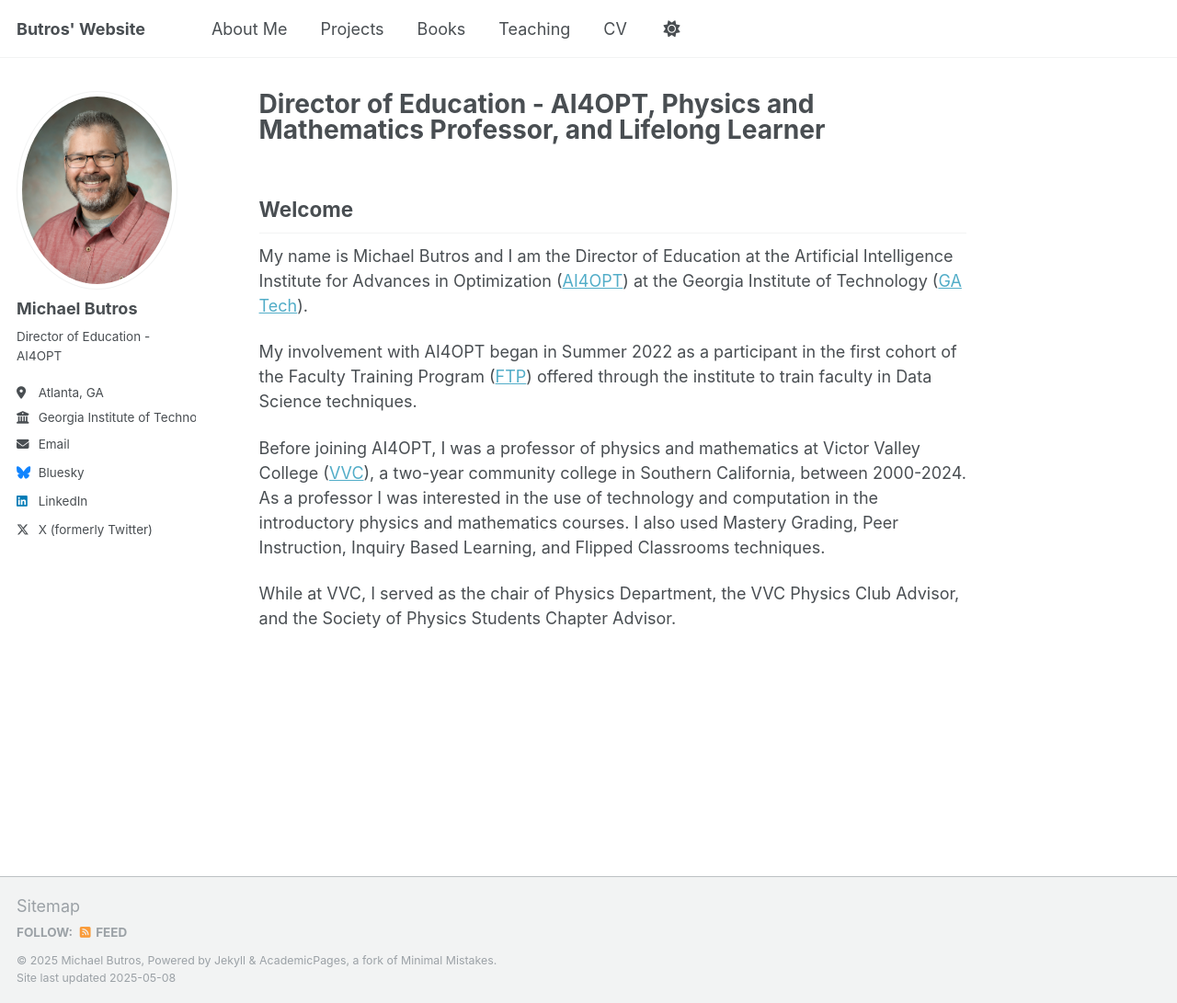
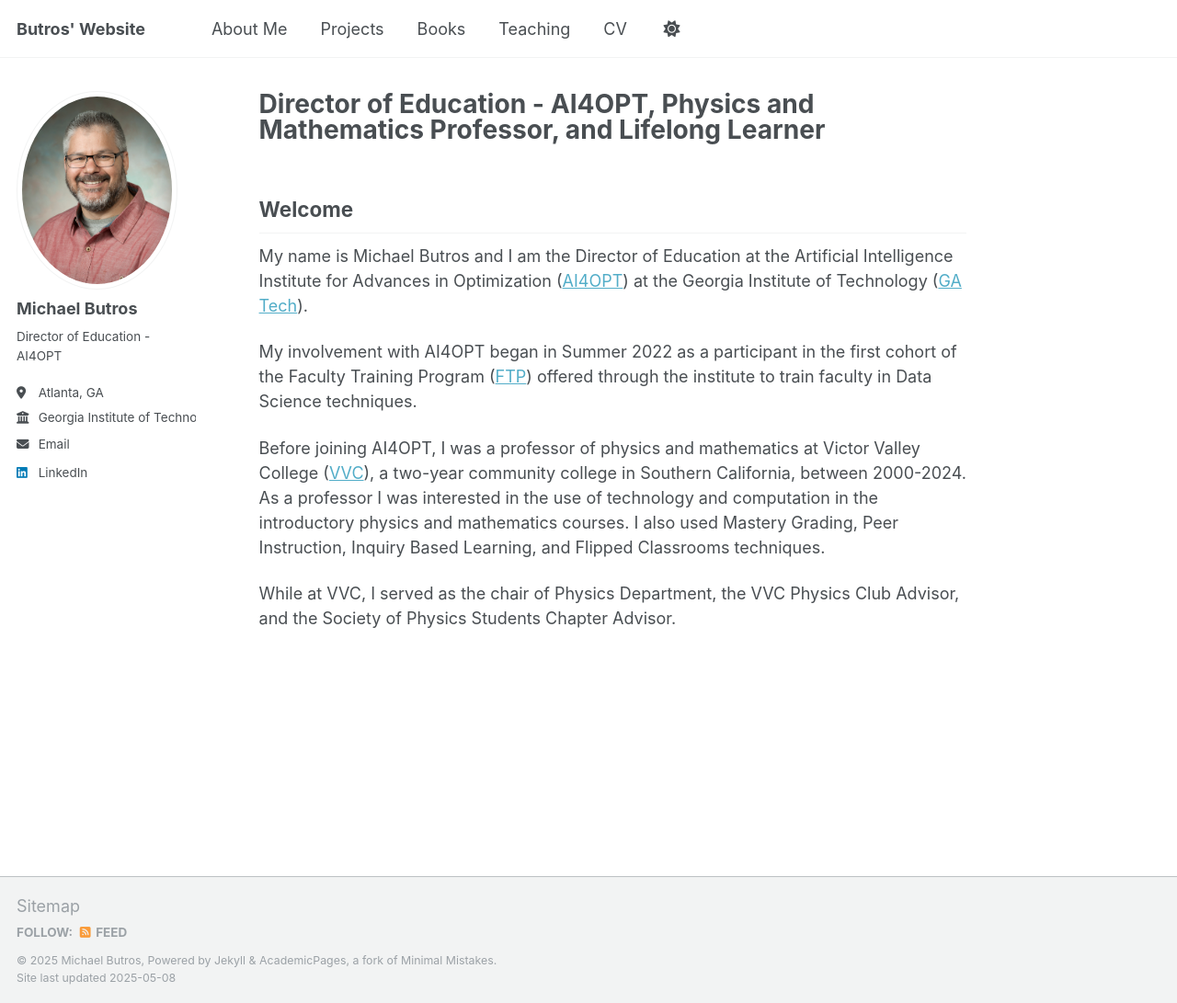
Before and after one commit to MButros/MButros.github.io, a Jekyll site: the page built from _pages/about.md, in a window 1280 px wide and 1091 px high. Shown: the whole window at 92% size. Built offline with Jekyll 4.4.1, drawn with Linux system fonts in a browser that asks for light colours.

Commit message:
Update _config.yml

```diff
--- a/_config.yml
+++ b/_config.yml
@@ -51,8 +51,8 @@ author:
 
   # Social media
   linkedin         : michael-butros-7544707
-  bluesky          : "mbutros.bsky.social" # Replace this with you Bluesky username
-  twitter          : Butros
+  bluesky          : # "mbutros.bsky.social" # Replace this with you Bluesky username
+  twitter          : # Butros
   facebook         : # Username
   flickr           : # Username
   foursquare       : # Username
```
